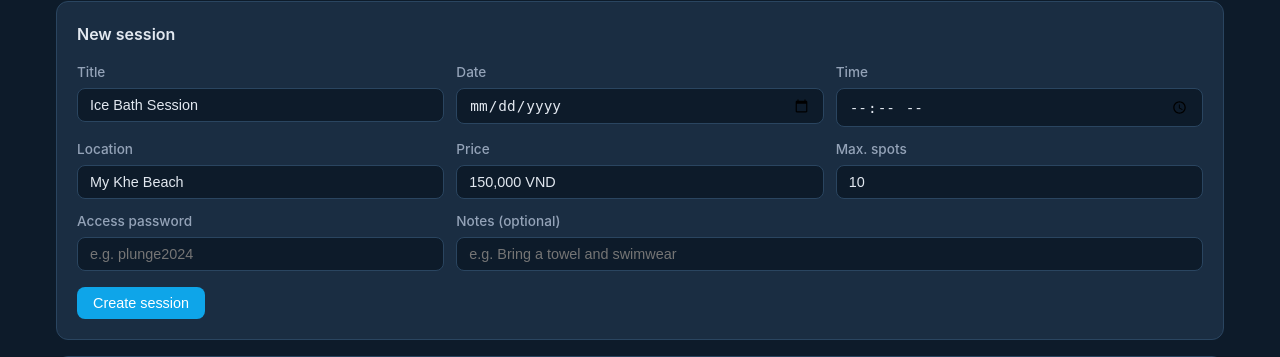
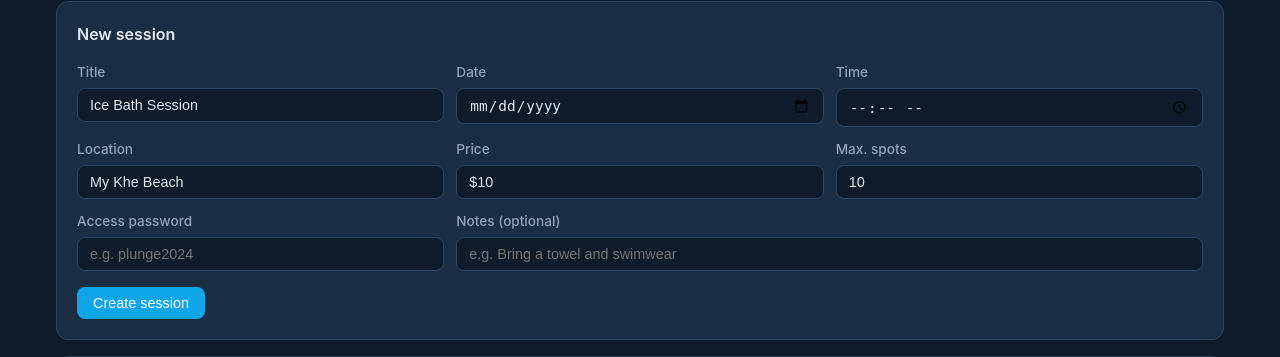
Before and after one commit to matiasosuna/coldplunge-tracker, a FastAPI app: template app/templates/admin_sessions.html in a window 1280 px wide. Shown: the part 131-488 px from the top of the page. Run offline with FastAPI, Linux system fonts and the light colour scheme; the template is opened without the code that fills it, so the values that code supplies are empty.

Commit message:
Replace VND default prices with USD
Co-Authored-By: Claude Sonnet 4.6 <noreply@anthropic.com>

```diff
--- a/app/main.py
+++ b/app/main.py
@@ -711,7 +711,7 @@ async def admin_create_session(
     session_date: str = Form(...),
     time: str = Form(...),
     location: str = Form("My Khe Beach"),
-    price: str = Form("150,000 VND"),
+    price: str = Form("$10"),
     max_spots: int = Form(10),
     access_password: str = Form(...),
     notes: Optional[str] = Form(None),
--- a/app/models.py
+++ b/app/models.py
@@ -119,7 +119,7 @@ class Session(Base):
     date = Column(Date, nullable=False)
     time = Column(String(10), nullable=False)  # "09:00"
     location = Column(String(200), default="My Khe Beach")
-    price = Column(String(50), default="150,000 VND")
+    price = Column(String(50), default="$10")
     max_spots = Column(Integer, default=10)
     access_password = Column(String(200), nullable=False)
     notes = Column(String(500), nullable=True)
--- a/app/templates/admin_sessions.html
+++ b/app/templates/admin_sessions.html
@@ -32,7 +32,7 @@
       </div>
       <div class="form-group">
         <label class="form-label">Price</label>
-        <input type="text" name="price" class="form-input" value="150,000 VND" required />
+        <input type="text" name="price" class="form-input" value="$10" required />
       </div>
       <div class="form-group">
         <label class="form-label">Max. spots</label>
```
